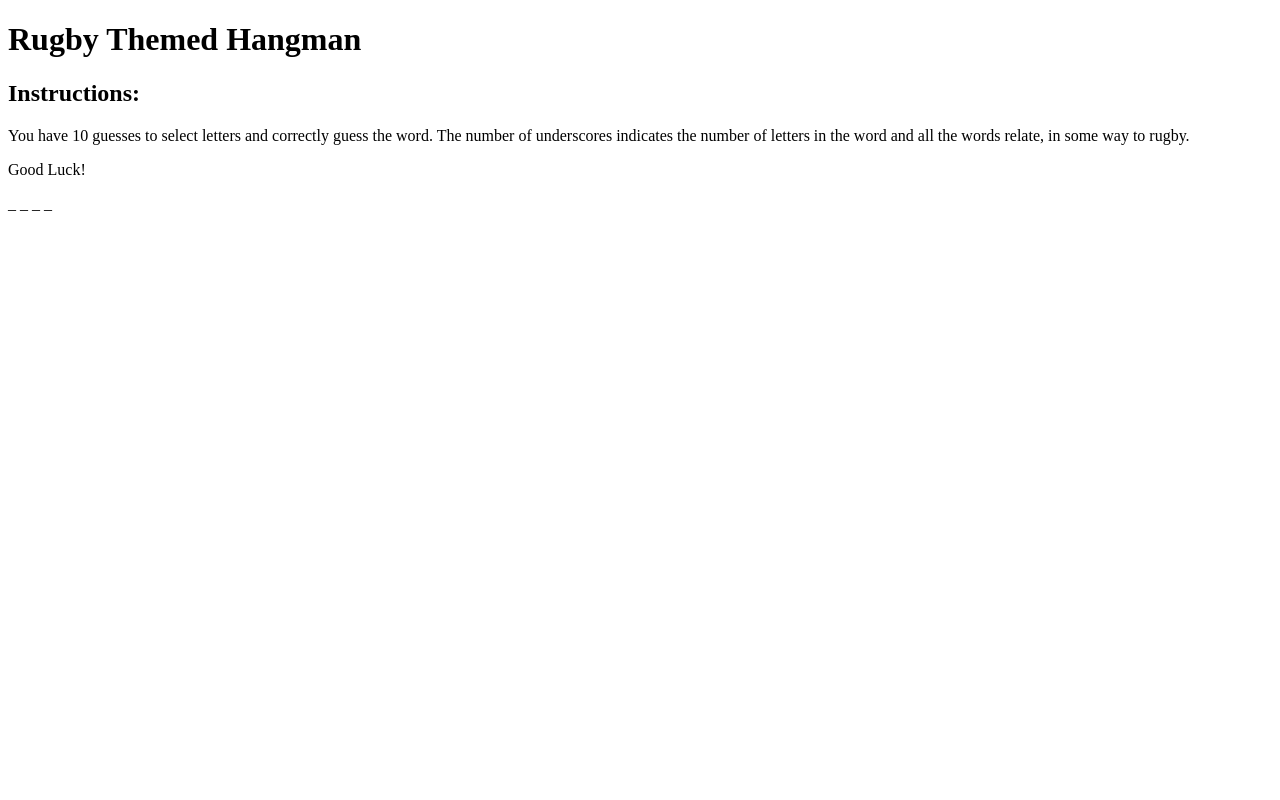
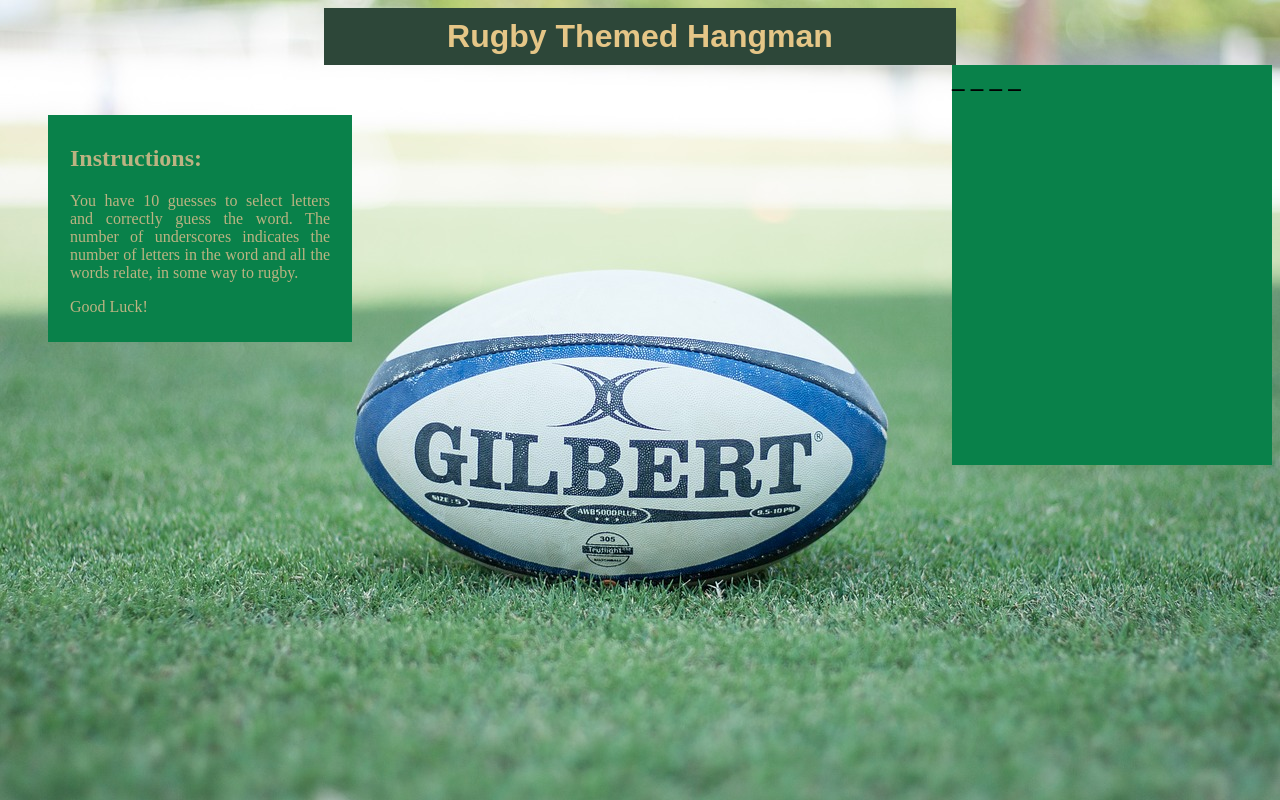
Before and after one commit to OtherSuccesses/Hangman-Game, a plain HTML site: page index.html in a window 1280 px wide. Drawn offline with Linux system fonts and the light colour scheme; a web font is replaced by a local one.

Commit message:
Css  and images added

```diff
--- /dev/null
+++ b/assets/css/style.css
@@ -0,0 +1,44 @@
+body{
+	background-color: white;
+	background: url("../images/rugby-2522306_1280.jpg");
+	background-repeat: no-repeat;
+	background-size: 100%;
+	}
+
+h1{
+	font-family: 'Coda Caption', sans-serif;
+	margin:auto;
+	text-align: center;
+	padding-top: 10px;
+	padding-bottom:10px;
+	width:50%;
+	float:center;
+	background-color:#2D4739;
+	color:#E5C687;
+}
+
+#Instructions{
+	margin-top:50px;
+	float:left;
+	width:260px;
+	padding:10px;
+	padding-left:22px;
+	padding-right:22px;
+	margin-left:40px;
+	text-align:justify;
+	background-color:#09814A;
+	color:#BCB382;
+}
+
+#Word{
+	font-size:25px;
+	font-weight: bold;
+}
+
+#Game-area{
+	width:320px;
+	height:400px;
+	float:right;
+	position:relative;
+	background-color:#09814A;
+}
--- a/game.js
+++ b/game.js
@@ -67,7 +67,7 @@ document.onkeyup = function(event) {
 	rightGuess=false;
 
 	document.getElementById("Word").innerHTML = emptySpace;
-	document.getElementById("Wrong-guesses").innerHTML = guesses;
-	document.getElementById("Lives").innerHTML = lives;
+	document.getElementById("Wrong-guesses").innerHTML = "<p>Guesses: </p>" + guesses;
+	document.getElementById("Lives").innerHTML = "<p>Lives: </p>" + lives;
 
 }
--- a/index.html
+++ b/index.html
@@ -3,16 +3,20 @@
 <head>
 	<meta charset="UTF-8">
 	<title>Hangman Project</title>
-
+	<link rel="stylesheet" type="text/css" href="assets/css/style.css" >
+	<link href="https://fonts.googleapis.com/css?family=Coda+Caption:800" rel="stylesheet">
 </head>
 <body>
 <h1 id = "Title">Rugby Themed Hangman</h1>
+<section id = "Main-section">
+	<div id = "Instructions">
 		<h2 id = "Instructions-head">Instructions:</h2>
-<div id = "Instructions">
+		<div id = "Instructions-text">
 			<p> You have 10 guesses to select letters and correctly guess the word. The number of underscores indicates the number of letters in the word and all the words relate, in some way to rugby.</p>
 			<p id = "Good-luck"> Good Luck!</p>
 		</div>
-<div id = "Game Area">
+	</div>
+	<div id = "Game-area">
 		<div id = "Gallows">
 		</div>
 		<div id = "Word">
@@ -29,5 +33,6 @@
 			displayWord();
 		</script>
 	</div>
+</section>
 </body>
 </html>
```
Also changed, not shown: assets/images/rugby-2522306_1280.jpg (added). Lines whose indentation alone changed are shown as unchanged.
